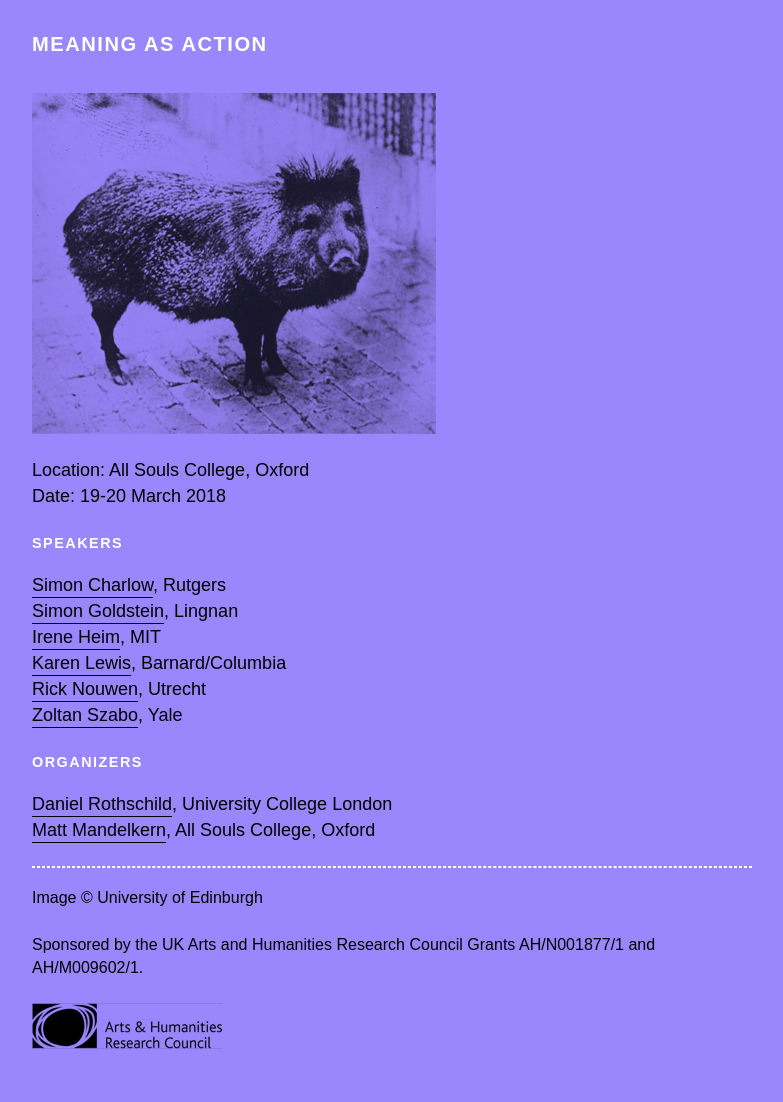
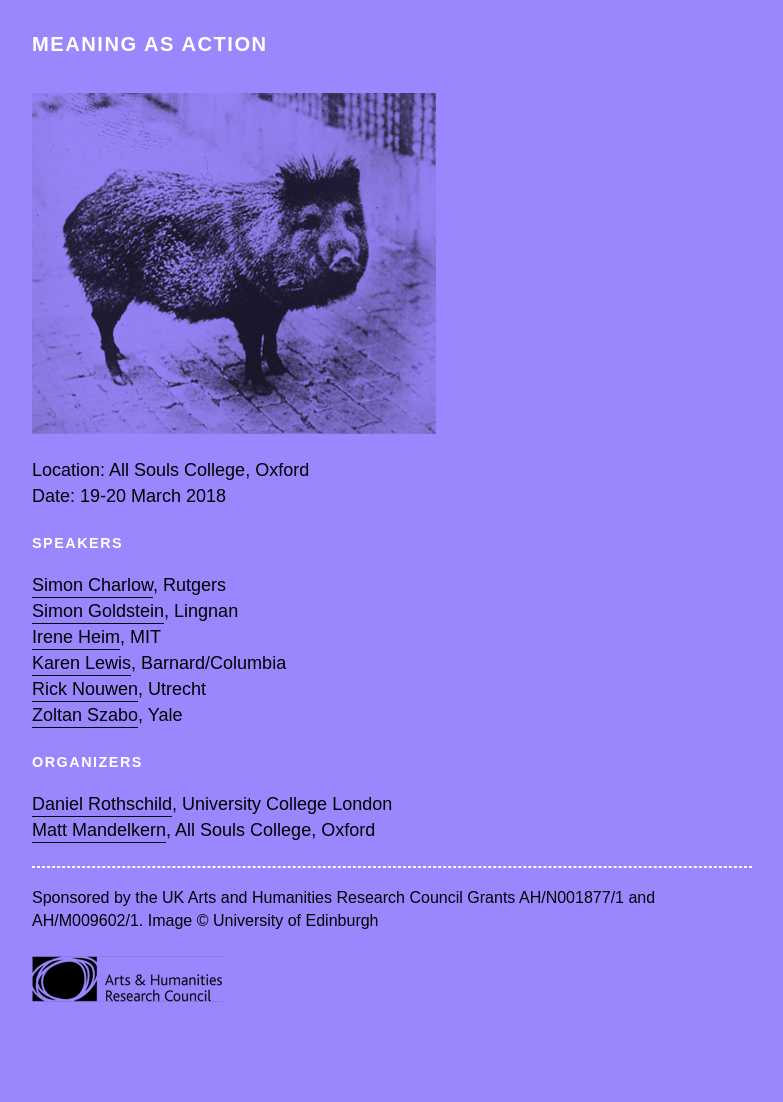
Before and after one commit to danielrothschild/danielrothschild.github.io, a Jekyll site: the page built from _pages/44_dynsem2.md, in a window 1280 px wide. Shown: the whole page, without its empty margins (248-1031 px from the left). Built offline with Jekyll 4.4.1, drawn with Linux system fonts in a browser that asks for light colours; comment, search, counter and statistics services are not loaded; after the commit the page ends 1055 px from its top, so only the background shows below that.

Commit message:
fixed line

```diff
--- a/_pages/44_dynsem2.md
+++ b/_pages/44_dynsem2.md
@@ -32,12 +32,11 @@ Date: 19-20 March 2018
 [Matt Mandelkern](http://users.ox.ac.uk/~sfop0776/), All Souls College, Oxford
 
 ---
+
+
 <span class ="smaller">
-Image © University of Edinburgh
+Sponsored by the UK Arts and Humanities Research Council Grants AH/N001877/1 and AH/M009602/1. Image © University of Edinburgh
 </span>
 
-<span class ="smaller">
-Sponsored by the UK Arts and Humanities Research Council Grants AH/N001877/1 and AH/M009602/1.
-</span>
 
 ![AHRC](/ahrclavendar.jpg)
```
